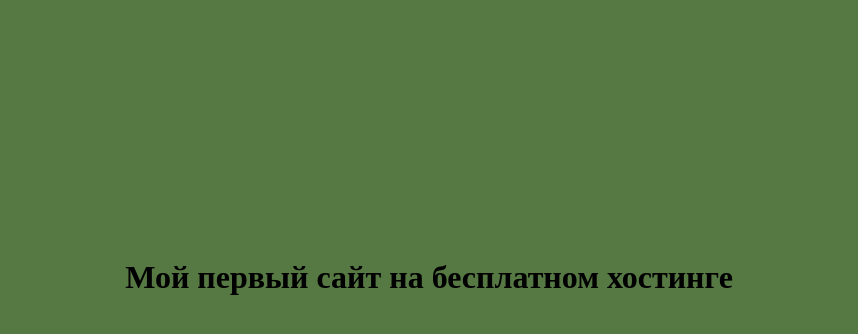
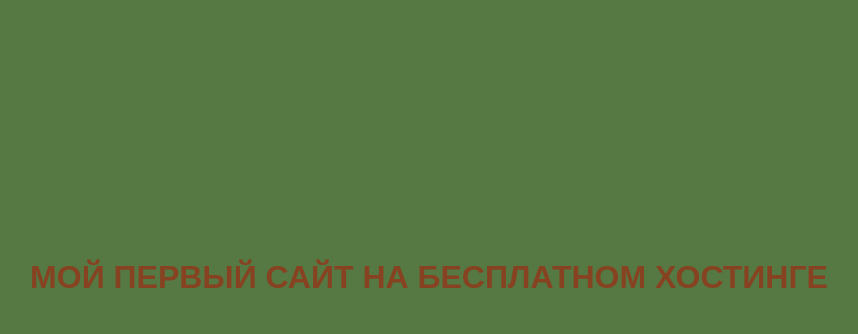
Before and after one commit to xoharar/xoharar.github.io, a plain HTML site: page index.html in a window 1280 px wide. Shown: the part 18-352 px from the top of the page, without its empty margins (211-1069 px from the left). Drawn offline with Linux system fonts and the light colour scheme.

Commit message:
оформления заголовка
Добавили стилт для заголовка,покрасили его в белый

```diff
--- a/css/style.css
+++ b/css/style.css
@@ -1,8 +1,11 @@
 body{
 	background-color: #567843;
 	margin: 0;
+	font-family: sans-serif;
 }
 h1{
 	text-align: center;
 	padding-top: 20%;
+	color: #874321;
+	text-transform: uppercase;
 }
```
